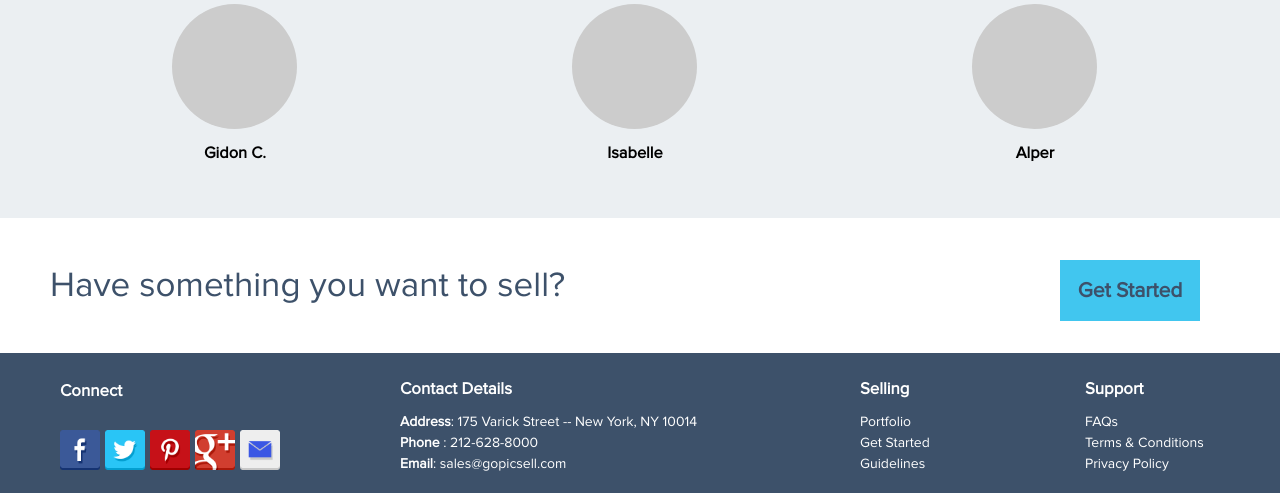
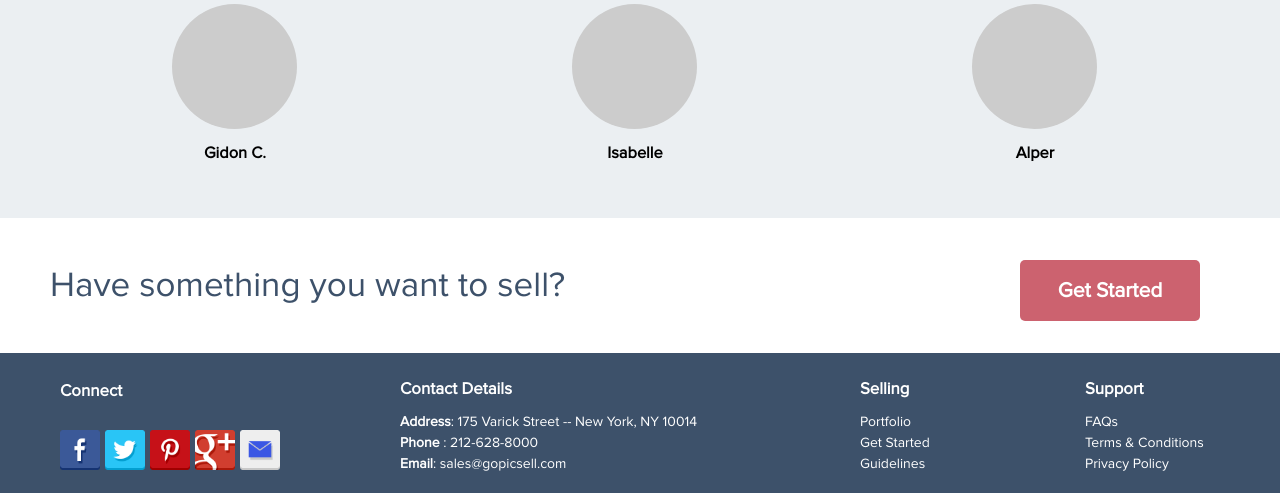
Before and after one commit to bbenoit33/picsellfrontend, a PHP site: page /home.html in a window 1280 px wide. Shown: the part 3262-3755 px from the top of the page. Run offline with PHP 8.4, Linux system fonts and the light colour scheme; some libraries are stand-ins or nearby versions.

Commit message:
fixed buttons

```diff
--- a/main.css
+++ b/main.css
@@ -558,12 +558,16 @@ li.first{
 }
 
 h2.green_button{
-	background: #41c6ef;
+	background: #CC626F;
+	color: #fff;
 	font-size: 1.5em;
 	width: 140px;
 	padding-top: 20px;
 	padding-bottom: 20px;
 	text-align: center;
+	-webkit-border-radius: 5px;
+	-moz-border-radius: 5px;
+	border-radius: 5px;
 }
 
 #notifyme .green_button{
@@ -571,6 +575,7 @@ h2.green_button{
 	top: 50%;
 	right: 80px;
 	margin-top: -25px;
+	width: 180px;
 }
 
 footer{
```
